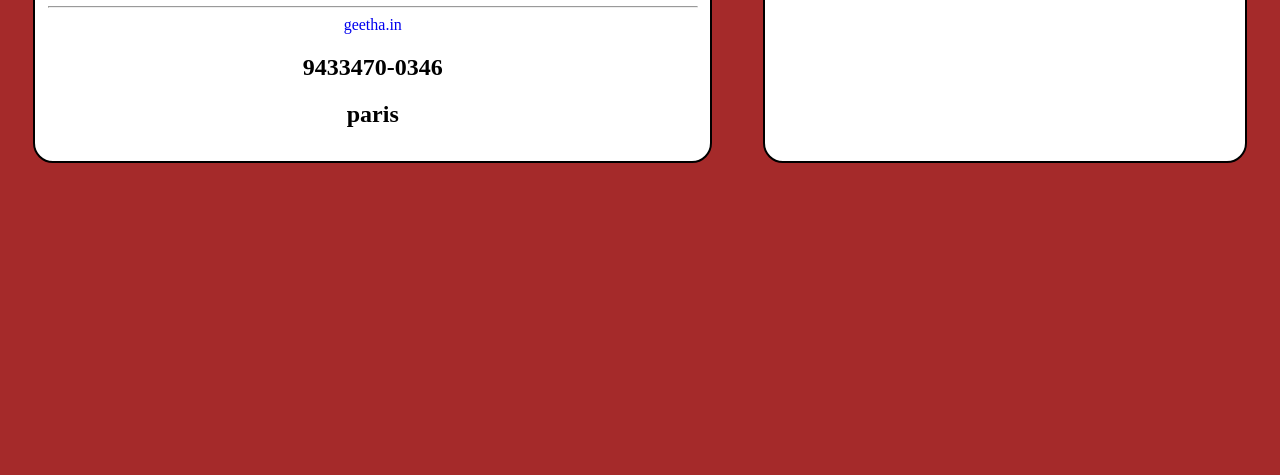
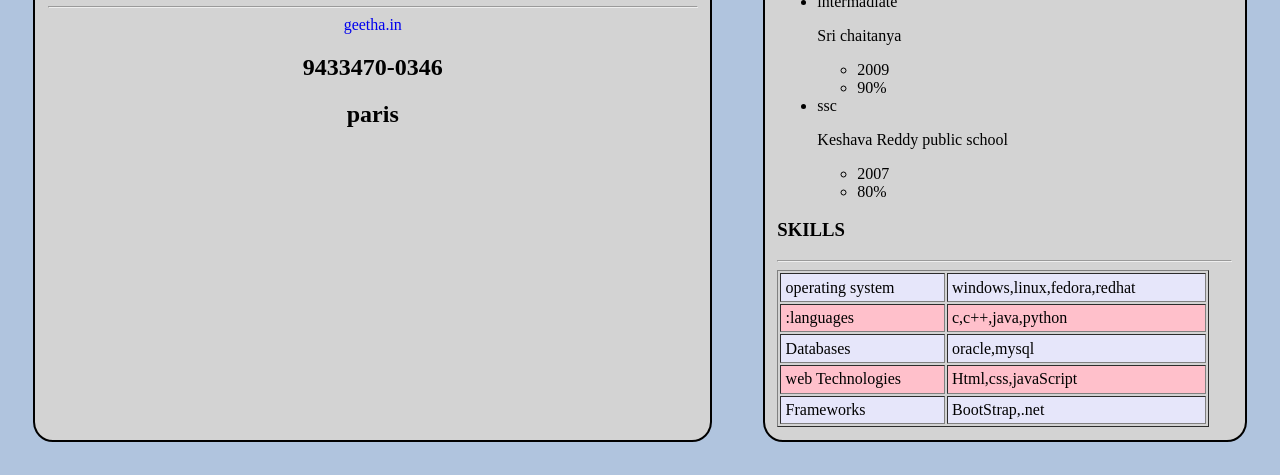
Before and after one commit to GeethaRachitha/Resume, a plain HTML site: page index.html in a window 1280 px wide. Shown: the part 332-807 px from the top of the page. Drawn offline with Linux system fonts and the light colour scheme.

Commit message:
https://github.com/GeethaRachitha/Resume.git

```diff
--- a/data.json
+++ b/data.json
@@ -19,5 +19,27 @@
         "school":"Sri vidyanikethan",
         "data":["20014","100%"]
       }
+],
+"skills":[
+  {
+    "name":"operating system",
+    "info":["windows","linux","fedora","redhat"]
+  },
+  {
+    "name":":languages",
+    "info":["c","c++","java","python"]
+  },
+  {
+    "name":"Databases",
+    "info":["oracle","mysql"]
+  },
+  {
+    "name":"web Technologies",
+    "info":["Html","css","javaScript"]
+  },
+  {
+    "name":"Frameworks",
+    "info":["BootStrap",".net"]
+  }
 ]
 }
--- a/index.css
+++ b/index.css
@@ -1,5 +1,5 @@
 body{
-  background:brown;
+  background:lightsteelblue;
 }
 .flex-parent{
   display: flex;
@@ -9,7 +9,7 @@ body{
 .profile{
   width: 100%;
   height: auto;
-  background: #fff;
+  background: lightgrey;
   margin: 2%;
   padding: 1%;
     border: 2px solid #000;
@@ -18,7 +18,7 @@ body{
 .content{
   width: 70%;
   height: auto;
-  background: #fff;
+  background: lightgrey;
   margin: 2%;
   padding: 1%;
   border: 2px solid #000;
@@ -41,8 +41,19 @@ h1,#roll{
 a{
   text-decoration: none;
 }
-
-@media only screen and (min-width:360px) and (max-width:480px){
+table{
+  width:95%;
+}
+td{
+  padding: 1%;
+}
+tr:nth-child(even){
+  background: pink;
+}
+tr:nth-child(odd){
+  background: lavender;
+}
+@media only screen and (min-width:320px) and (max-width:480px){
 
 .flex-parent
 {
@@ -51,9 +62,9 @@ a{
   justify-content: center;
 }
 .profile{
-  width: 30%;
+  width: 100%;
   height: auto;
-  background: wheat;
+  background: pink;
   margin: 2%;
   padding: 1%;
     border: 2px solid #000;
@@ -62,7 +73,7 @@ a{
 .content{
   width: 100%;
   height: auto;
-  background: wheat;
+  background: pink;
   margin: 2%;
   padding: 1%;
   border: 2px solid #000;
--- a/main.js
+++ b/main.js
@@ -14,6 +14,7 @@ loadJSON("data.json",function(text){
   console.log(data);
   carrer(data.carrer);
   education(data.education);
+  skills(data.skills);
 })
 
 
@@ -37,4 +38,41 @@ function education(edu){
   right.appendChild(h3);
   var hr=document.createElement("hr");
   right.appendChild(hr);
+
+  var ul=document.createElement("ul");
+  right.appendChild(ul);
+  for(var i=edu.length-1;i>=0;i--){
+    console.log(edu[i].degree);
+    var li=document.createElement("li");
+    li.textContent=edu[i].degree;
+    ul.appendChild(li);
+
+var p=document.createElement("p");
+p.textContent=edu[i].school;
+li.appendChild(p);
+
+var ul1=document.createElement("ul");
+ul.appendChild(ul1);
+for(j=0;j<edu[i].data.length;j++){
+  var li1=document.createElement("li");
+  li1.textContent=edu[i].data[j];
+  ul1.appendChild(li1);
+
 }
+  }
+}
+function skills(skill){
+  var h3=document.createElement("h3");
+  h3.textContent="SKILLS";
+  right.appendChild(h3);
+  var hr=document.createElement("hr");
+  right.appendChild(hr);
+  var table=document.createElement("table");
+  table.border="1";
+  right.appendChild(table);
+  let row="";
+  for(var i=0;i<skill.length;i++){
+    row+="<tr><td>"+skill[i].name+"</td><td>"+skill[i].info+"</td></tr>";
+  }
+  table.innerHTML=row;
+}
```
